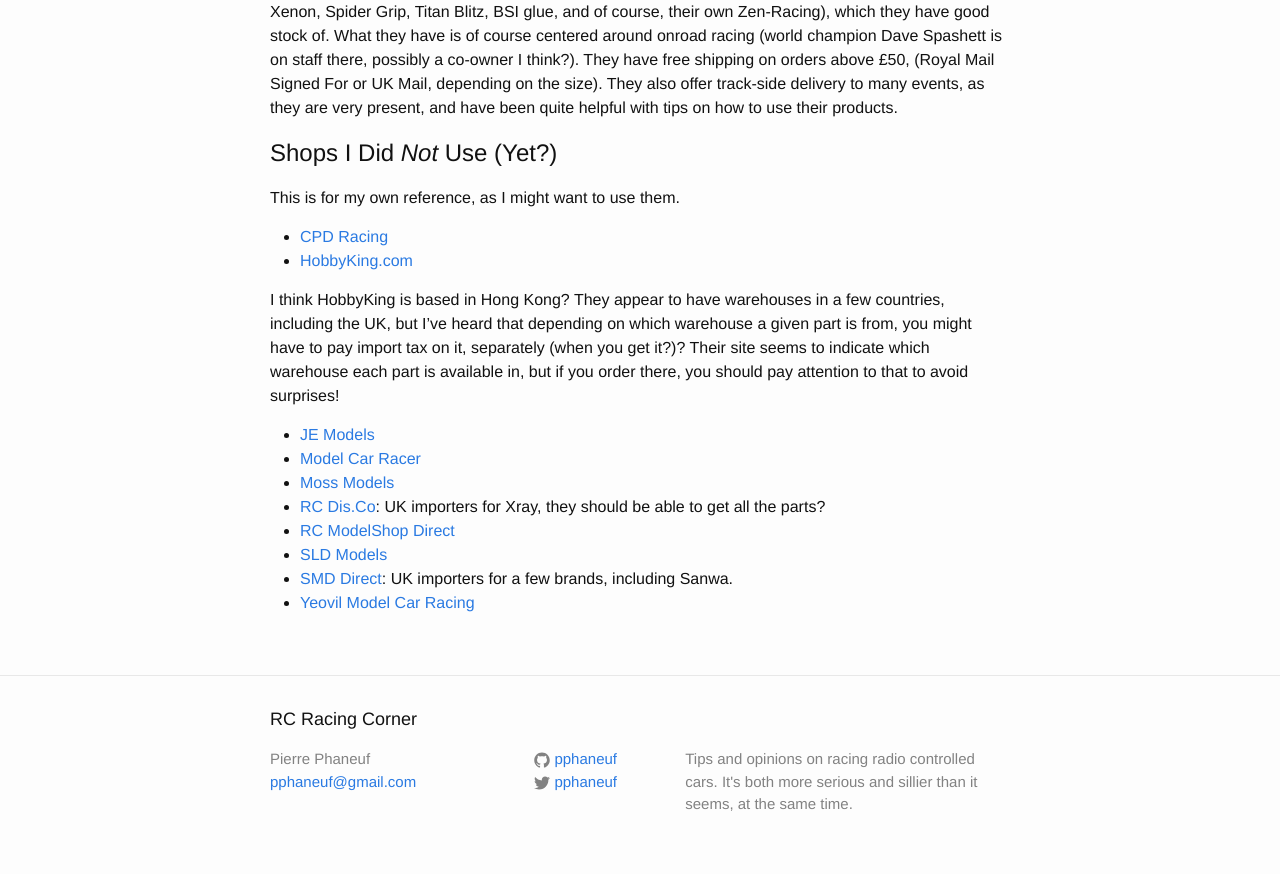
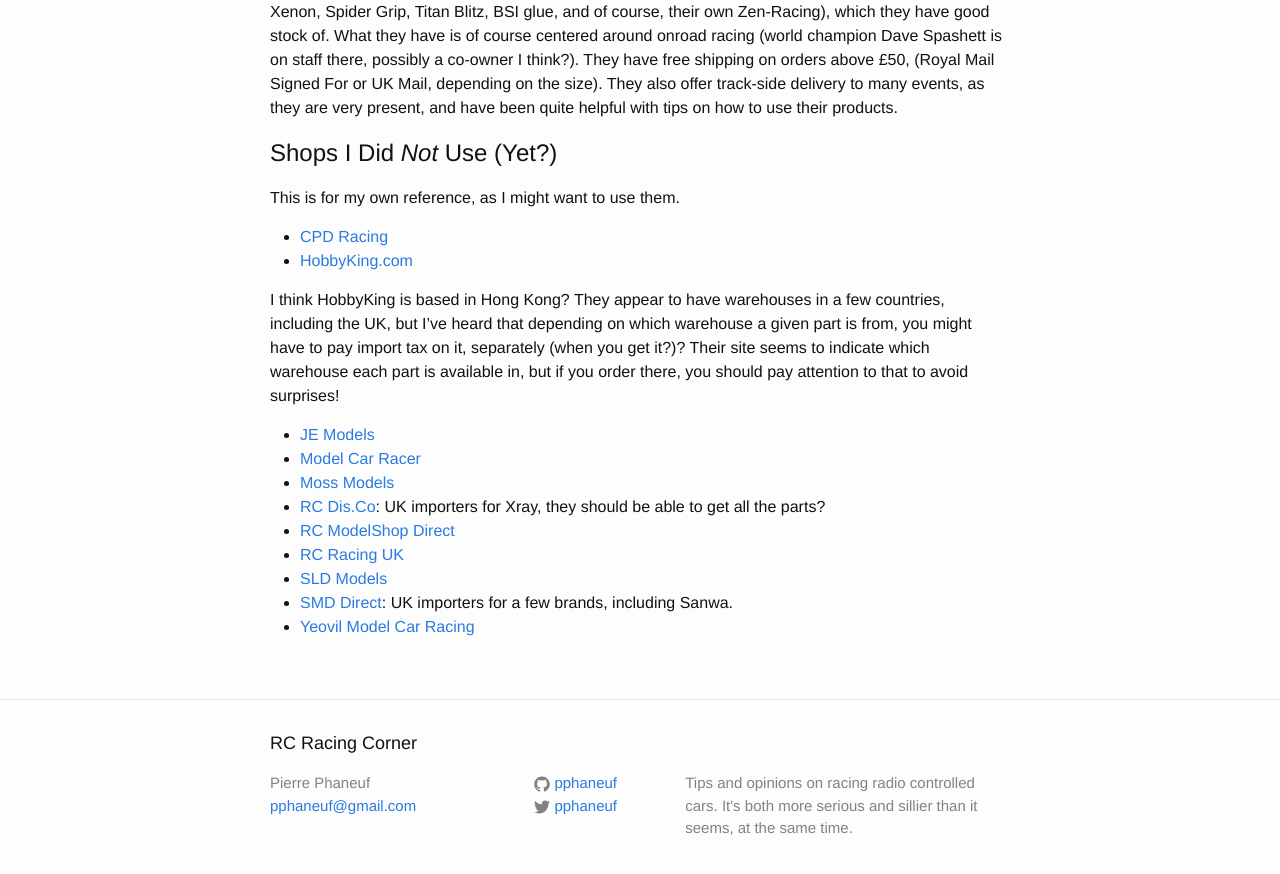
Before and after one commit to peppekerstens/rccars, a Jekyll site: the page built from _articles/shops.md, in a window 1280 px wide and 900 px high, scrolled down 1691 px. Shown: the top 874 px of the window. Built offline with Jekyll 4.4.1, drawn with Linux system fonts in a browser that asks for light colours.

Commit message:
Add RC Racing UK to the shops.

```diff
--- a/_articles/shops.md
+++ b/_articles/shops.md
@@ -118,6 +118,7 @@
 - [Moss Models](http://www.mossrcmodels.co.uk/)
 - [RC Dis.Co](http://www.rcdisco.com/): UK importers for Xray, they should be able to get all the parts?
 - [RC ModelShop Direct](http://rcmodelshopdirect.com/)
+- [RC Racing UK](http://www.rcracinguk.com/)
 - [SLD Models](http://www.sldmodels.co.uk/)
 - [SMD Direct](http://www.smddirect.co.uk/): UK importers for a few brands, including Sanwa.
 - [Yeovil Model Car Racing](http://www.ymcracing.co.uk/)
```
